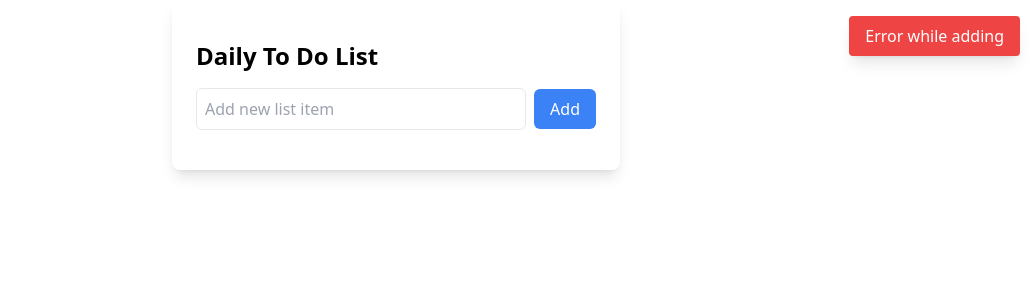
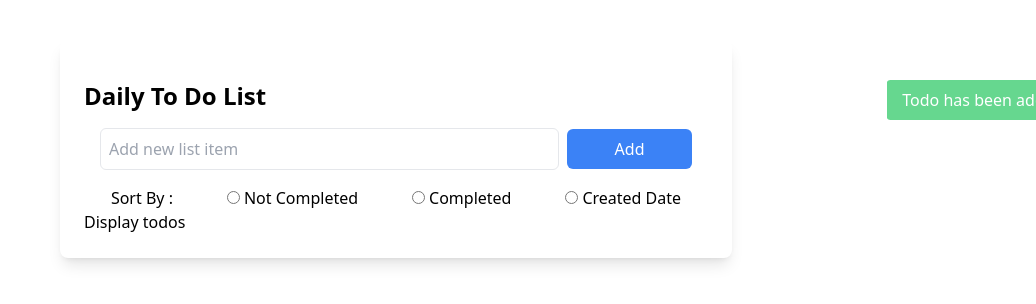
Before and after one commit to manish-107/eg-intern-task, a Next.js app: page / in a window 1280 px wide. Both pictures are taken after typing "Sample" into the empty fields and a click on the button "Add". Shown: the top 304 px of the page, without its empty margins (244-1280 px from the left). Built offline with nearby package versions, Linux system fonts and the light colour scheme.

Commit message:
Added toast message and add todo

```diff
--- /dev/null
+++ b/app/components/DisplayTodos.tsx
@@ -0,0 +1,7 @@
+export const DisplayTodos = () => {
+  return (
+    <>
+      <h3>Display todos </h3>
+    </>
+  );
+};
--- /dev/null
+++ b/app/components/FilterData.tsx
@@ -0,0 +1,16 @@
+export const FilterData = () => {
+  return (
+    <div className="flex justify-around flex-col md:flex-row">
+      <h1>Sort By :</h1>
+      <label htmlFor="NotCompleted">
+        <input type="radio" name="sort" id="NotCompleted" /> Not Completed
+      </label>
+      <label htmlFor="Completed">
+        <input type="radio" name="sort" id="Completed" /> Completed
+      </label>
+      <label htmlFor="createdDate">
+        <input type="radio" name="sort" id="createdDate" /> Created Date
+      </label>
+    </div>
+  );
+};
--- a/app/components/Toast.tsx
+++ b/app/components/Toast.tsx
@@ -1,6 +1,5 @@
-// "use client";
-
-// import { useEffect } from "react";
+"use client";
+import { useEffect, useState } from "react";
 
 interface ToastProps {
   message: string;
@@ -8,17 +7,23 @@ interface ToastProps {
 }
 
 export default function Toast({ message, color }: ToastProps) {
-  // useEffect(()=>{
-  //     const timer = setTimeout(()=>{
+  const [animateClass, setAnimateClass] = useState("animate-slide-in");
 
-  //     },3000)
-  // })
+  useEffect(() => {
+    // Set slide-out animation after 3 seconds
+    const timer = setTimeout(() => {
+      setAnimateClass("animate-slide-out");
+    }, 2800);
+
+    // Clean up the timer on component unmount
+    return () => clearTimeout(timer);
+  }, []);
 
   return (
     <div
-      className={`fixed top-4 right-4 ${
-        color == "red" ? "bg-red-500" : "bg-orange-400"
-      } text-white px-4 py-2 rounded shadow-lg z-50 animate-slide-in`}
+      className={`fixed top-20 right-4 ${
+        color == "red" ? `bg-red-500` : `bg-green-500`
+      } text-white px-4 py-2 rounded ${animateClass}`}
     >
       {message}
     </div>
--- a/app/components/TodoInput.tsx
+++ b/app/components/TodoInput.tsx
@@ -1,55 +1,50 @@
-"use client";
+// components/TodoInput.tsx
+import { useState } from "react";
+import { showToast } from "../utils/toastUtils";
 
-import { useState } from "react";
-
-interface TodoItemProps {
-  todoId: number;
-  text: string;
-  completed: boolean;
+interface TodoInputProps {
+  setShowToastMessage: (toast: {
+    toastMessage: string;
+    color: string;
+    showToast: boolean;
+  }) => void;
 }
 
-export default function TodoInput() {
+export default function TodoInput({ setShowToastMessage }: TodoInputProps) {
   const [input, setInput] = useState("");
 
   const handleAdd = () => {
     if (input.trim() === "") {
-      console.log("Empty");
+      showToast(setShowToastMessage, "Enter the input field", "red");
     } else {
-      // Retrieve existing todos from localStorage
-      const existingTodo = JSON.parse(
-        localStorage.getItem("Todo") || "[]"
-      ) as TodoItemProps[];
+      const existingTodo = JSON.parse(localStorage.getItem("Todo") || "[]");
 
-      // Create new todo item
-      const newTodo: TodoItemProps = {
+      const newTodo = {
         todoId:
           Math.floor(Date.now() / 1000) + Math.floor(Math.random() * 1000),
         text: input,
         completed: false,
       };
 
-      // Save updated todos back to localStorage
       localStorage.setItem("Todo", JSON.stringify([...existingTodo, newTodo]));
+      setInput("");
 
-      const data = localStorage.getItem("Todo");
-      console.log("Updated Todos:", JSON.parse(data || "[]"));
-
-      setInput("");
+      showToast(setShowToastMessage, "Todo has been added", "green");
     }
   };
 
   return (
-    <div className="flex items-center gap-2 my-4">
+    <div className="flex flex-col md:flex-row items-center gap-2 mx-4 my-4">
       <input
         type="text"
         placeholder="Add new list item"
-        className="border rounded-md p-2 flex-grow"
+        className="border rounded-md p-2 w-full md:flex-grow"
         value={input}
         onChange={(e) => setInput(e.target.value)}
       />
       <button
         onClick={handleAdd}
-        className="bg-blue-500 text-white rounded-md px-4 py-2"
+        className="bg-blue-500 text-white rounded-md w-full md:w-3/12 px-6 py-2 mt-2 md:mt-0"
       >
         Add
       </button>
--- a/app/globals.css
+++ b/app/globals.css
@@ -13,6 +13,21 @@
   }
 }
 
+@keyframes slide-out {
+  0% {
+    opacity: 1;
+    transform: translateX(0);
+  }
+  100% {
+    opacity: 0;
+    transform: translateX(100%);
+  }
+}
+
 .animate-slide-in {
-  animation: slide-in 0.5s ease-out;
+  animation: slide-in 0.5s ease-out forwards;
 }
+
+.animate-slide-out {
+  animation: slide-out 0.5s ease-out forwards;
+}
--- a/app/page.tsx
+++ b/app/page.tsx
@@ -1,13 +1,37 @@
+"use client";
+
+import { useState } from "react";
 import Header from "./components/Header";
 import Toast from "./components/Toast";
 import TodoInput from "./components/TodoInput";
+import { FilterData } from "./components/FilterData";
+import { DisplayTodos } from "./components/DisplayTodos";
+
+interface ToastProps {
+  toastMessage: string;
+  color: string;
+  showToast: boolean;
+}
 
 export default function Home() {
+  const [showToastMessage, setShowToastMessage] = useState<ToastProps>({
+    toastMessage: "",
+    color: "",
+    showToast: false,
+  });
+
   return (
-    <div className="max-w-md mx-auto bg-white p-6 rounded-lg shadow-lg">
+    <div className="max-w-2xl mx-auto mt-10 bg-white p-6 rounded-lg shadow-lg">
       <Header />
-      <Toast message="Error while adding" color="red" />
-      <TodoInput />
+      {showToastMessage.showToast && (
+        <Toast
+          message={showToastMessage.toastMessage}
+          color={showToastMessage.color}
+        />
+      )}
+      <TodoInput setShowToastMessage={setShowToastMessage} />
+      <FilterData />
+      <DisplayTodos />
     </div>
   );
 }
--- /dev/null
+++ b/app/utils/toastUtils.ts
@@ -0,0 +1,25 @@
+interface ToastProps {
+  toastMessage: string;
+  color: string;
+  showToast: boolean;
+}
+
+export const showToast = (
+  setShowToastMessage: (toast: ToastProps) => void,
+  message: string,
+  color: string
+) => {
+  setShowToastMessage({
+    toastMessage: message,
+    color,
+    showToast: true,
+  });
+
+  setTimeout(() => {
+    setShowToastMessage({
+      toastMessage: "",
+      color: "",
+      showToast: false,
+    });
+  }, 3000);
+};
```
